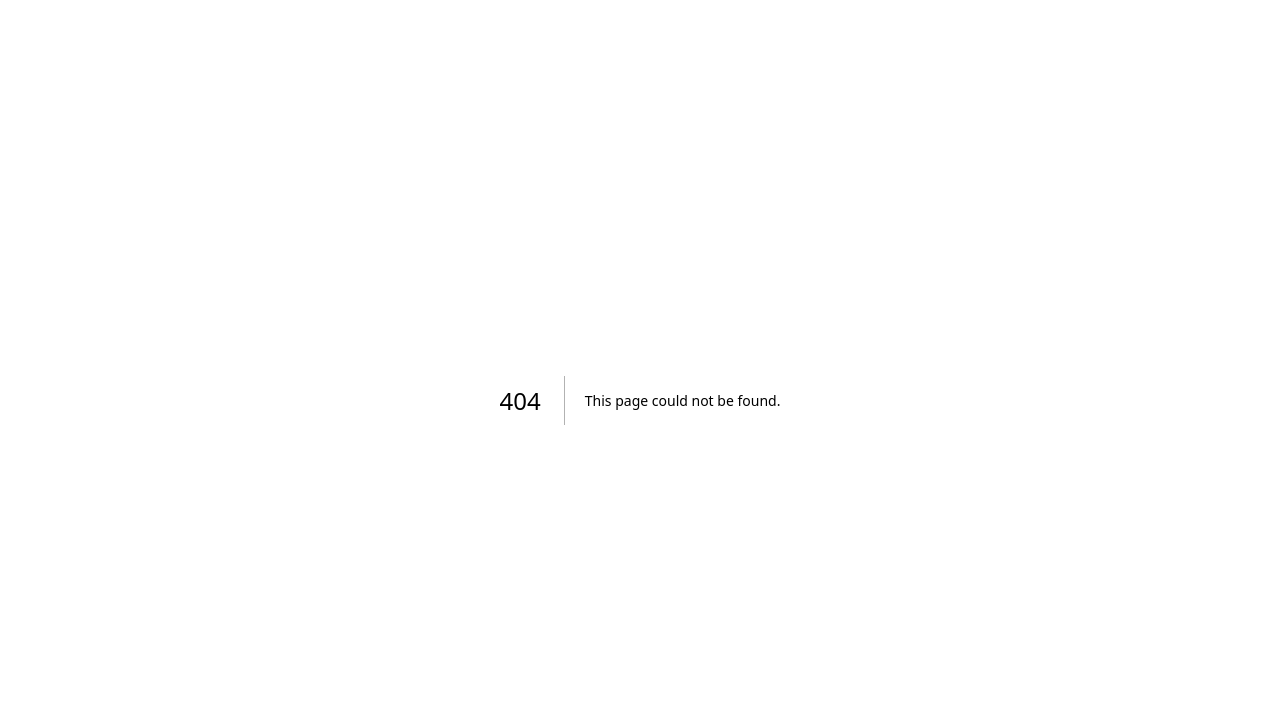
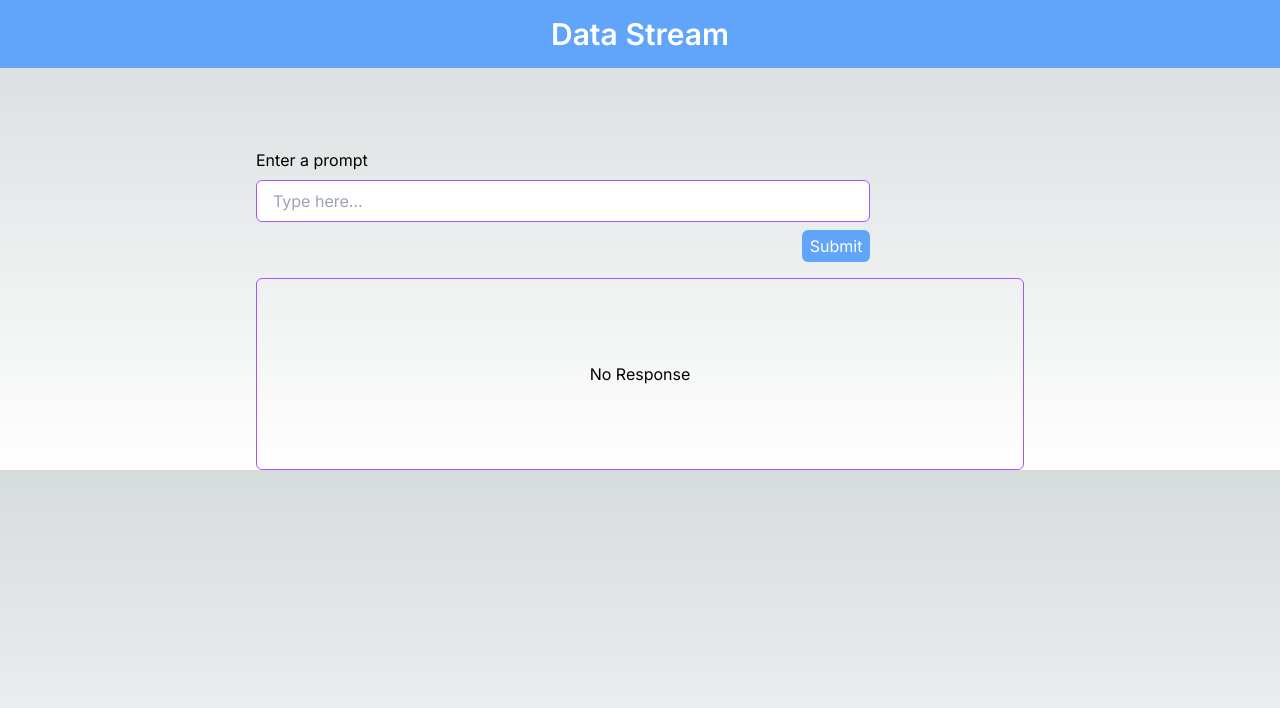
Before and after one commit to AugustinBriolon/baudelAIre, a Next.js app: page /brut in a window 1280 px wide. Before the commit this address had no page. Shown: the top 708 px of the page. Built offline with nearby package versions, Linux system fonts and the light colour scheme.

Commit message:
add request and generate

```diff
--- /dev/null
+++ b/app/api/generate/route.ts
@@ -0,0 +1,37 @@
+import MistralClient from "@mistralai/mistralai";
+import dotenv from "dotenv";
+dotenv.config();
+import { StreamingTextResponse, MistralStream } from "ai";
+import { NextRequest } from "next/server";
+
+const model = "open-mistral-7b";
+const apiKey = process.env.MISTRAL_API_KEY;
+const client = new MistralClient(apiKey);
+
+export async function POST(req: NextRequest) {
+  const { userInput, systemInput } = await req.json();
+  console.log({ userInput, systemInput });
+
+  if (!userInput || !systemInput) {
+    return new Response("Missing userInput or systemInput", { status: 400 });
+  }
+
+  const userMsg = {
+    role: "user",
+    content: userInput,
+  };
+
+  const systemMsg = {
+    role: "system",
+    content: systemInput,
+  };
+
+  const chatResponse = client.chatStream({
+    model: model,
+    messages: [systemMsg, userMsg],
+  });
+
+  const stream = MistralStream(chatResponse);
+
+  return new StreamingTextResponse(stream);
+}
--- /dev/null
+++ b/app/brut/page.tsx
@@ -0,0 +1,122 @@
+"use client";
+import Head from "next/head";
+import { useState } from "react";
+
+export default function Home() {
+  const [prompt, setPrompt] = useState("");
+  const [response, setResponse] = useState("");
+
+  const handleChange = (e: any) => {
+    setPrompt(e.target.value);
+  };
+
+  const handleSubmit = async (e: any) => {
+    try {
+      // check if prompt is empty
+
+      e.preventDefault();
+      setResponse("");
+
+      // make a POST call to our api route
+      let res = await fetch("/api/generate", {
+        method: "POST",
+        headers: {
+          "Content-type": "application/json",
+        },
+        body: JSON.stringify({
+          userInput: prompt,
+          systemInput: "you are a sport personal trainer expert",
+        }),
+      });
+
+      if (!res.ok || !res.body) return;
+
+      // Read the response as a stream
+      // Read the response as a stream
+      const reader = res.body.getReader();
+
+      // Create a new TextDecoder instance to decode the stream
+      const decoder = new TextDecoder();
+      let finalResult = "";
+
+      // Use a loop to read through the stream
+      while (true) {
+        const { value, done } = await reader.read();
+
+        // Decode the stream's value
+        const text = decoder.decode(value);
+        finalResult += text;
+        setResponse(finalResult);
+
+        // If the stream is finished, break out of the loop
+        if (done) {
+          console.log("Stream finished");
+          break;
+        }
+      }
+    } catch (error) {
+      //alert(`error: ${error}`);
+    }
+  };
+
+  return (
+    <main className="text-black">
+      <Head>
+        <title>DataStream</title>
+      </Head>
+      <h1
+        className={
+          "w-full py-4 bg-blue-400 text-center font-semibold text-3xl text-white"
+        }
+      >
+        Data Stream
+      </h1>
+      <div
+        className={
+          "px-4 md:px-0 max-w-3xl mx-auto mt-20 flex flex-col justify-center items-center"
+        }
+      >
+        <form
+          onSubmit={handleSubmit}
+          className={"w-[80%] space-y-2 flex flex-col mr-auto"}
+        >
+          <label htmlFor={"prompt"}>Enter a prompt</label>
+          <input
+            id={"prompt"}
+            name={"prompt"}
+            type={"text"}
+            onChange={handleChange}
+            className={
+              "border border-purple-500 py-2 px-4 rounded-md text-black"
+            }
+            placeholder={"Type here..."}
+            autoComplete={"off"}
+          />
+          <div className={"text-right"}>
+            <button
+              type={"submit"}
+              className={
+                "px-2 py-1 bg-blue-400 rounded-md text-white disabled:bg-blue-300 hover:bg-blue-500 disabled:cursor-not-allowed"
+              }
+            >
+              Submit
+            </button>
+          </div>
+        </form>
+        <div
+          className={
+            "h-48 mt-4 w-full p-4 border border-purple-500 rounded-md overflow-auto"
+          }
+        >
+          {response ? (
+            response
+          ) : (
+            <h2 className={"h-full flex justify-center items-center"}>
+              No Response
+            </h2>
+          )}
+        </div>
+      </div>
+    </main>
+  );
+}
```
Also changed, not shown: package.json (+7 -4 lines), 2 other files (tests, documents, lock files or other folders).
